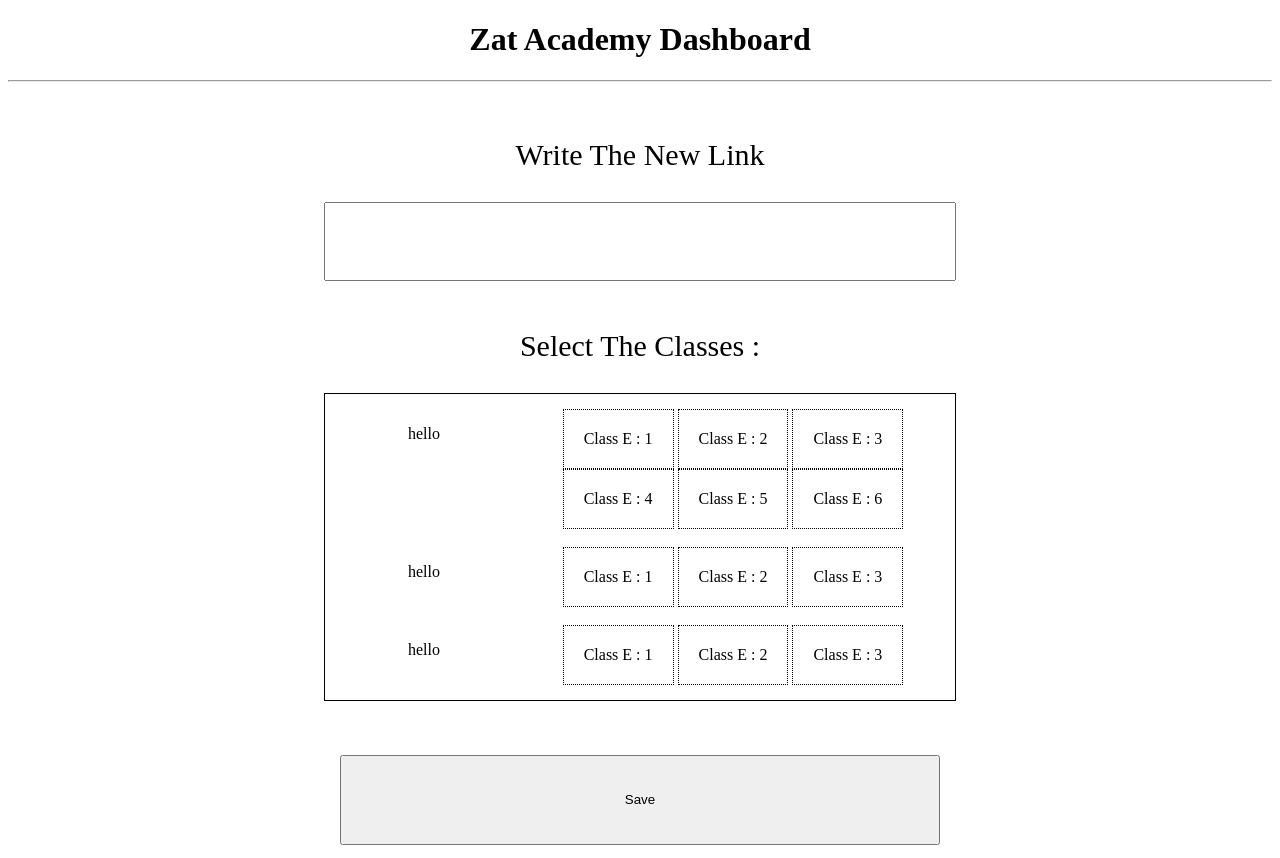
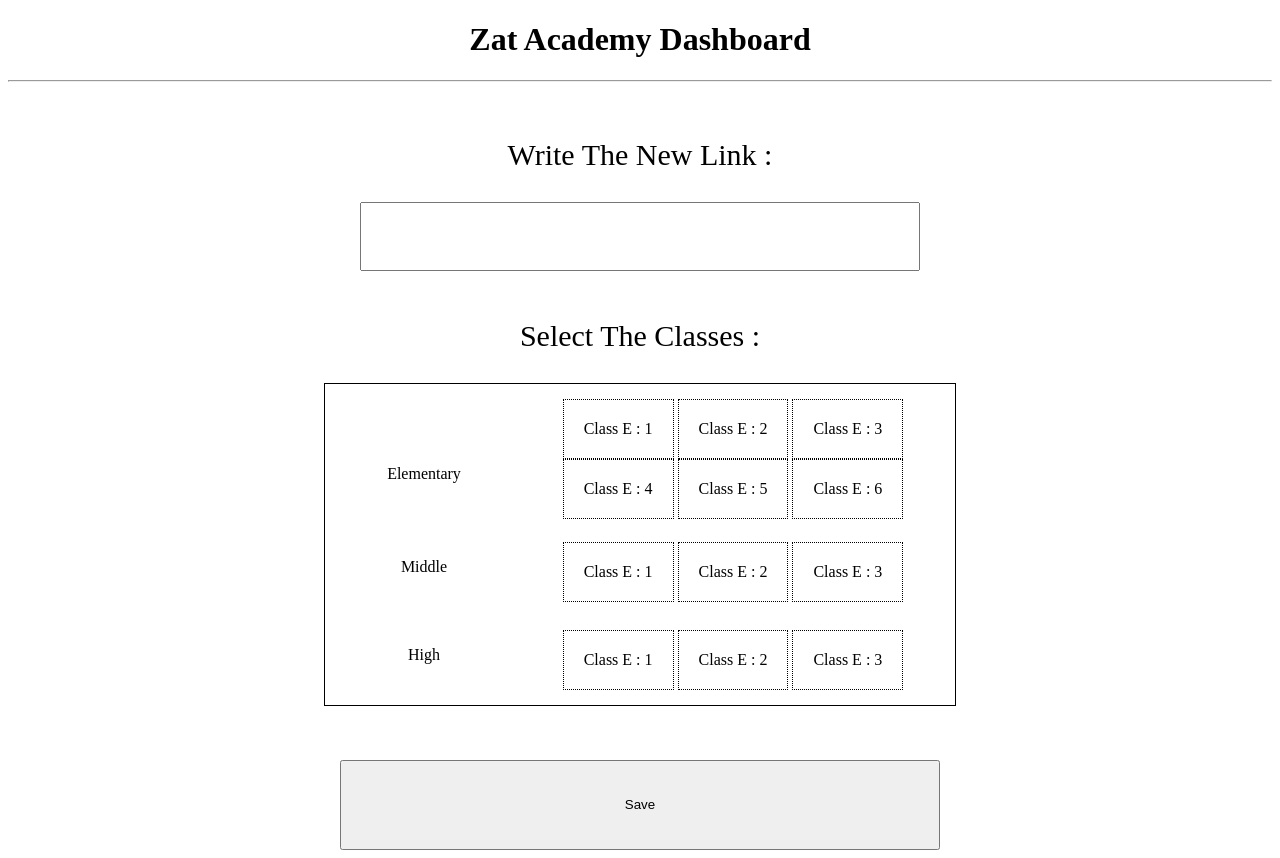
Before and after one commit to Yousefx10/StaticLinkDash, a PHP site: page /dashboard.php in a window 1280 px wide. Run offline with PHP 8.4, Linux system fonts and the light colour scheme.

Commit message:
Standard structure 2

```diff
--- a/dashboard.php
+++ b/dashboard.php
@@ -4,6 +4,8 @@
     <meta charset="utf-8"/>
     <title>That Academy</title>
     <link rel="icon" href="icon.png"/>
+    <meta name="viewport" content="width=device-width, initial-scale=0.9">
+
 
     <style>
         .SchoolClass
@@ -14,6 +16,8 @@
         .SchoolClass:hover
         {
             border: 1px solid blue;
+            background-color: #92a196;
+            color:white;
         }
 
         button
@@ -32,8 +36,8 @@
         <hr/><br/>
 
 
-        <p class="fontP"> Write The New Link</p>
-        <input type="text" style="padding: 30px;width:45%"/>
+        <p class="fontP"> Write The New Link :</p>
+        <input type="text" style="padding: 25px;width:40%"/>
 
         <br/><br/>
 
@@ -42,12 +46,13 @@
 
 <div style="width:600px;margin:auto;border:1px solid #000;padding:15px">
     <!--  -->
-    <div style="float:left;width:28%;">
+    <div style="float:left;width:28%;height:125px">
 
-    <p>hello</p>
+    <p style="padding-top:50px">Elementary</p>
+
     </div>
     <!--  -->
-    <div style="float:right;width:69%;">
+    <div style="float:right;width:69%;height:125px">
     <span class="SchoolClass">Class E : 1</span>
     <span class="SchoolClass">Class E : 2</span>
     <span class="SchoolClass">Class E : 3</span>
@@ -61,12 +66,12 @@
     <!--  -->
 
     <!--  -->
-    <div style="float:left;width:28%;">
+    <div style="float:left;width:28%;height:70px">
 
-    <p>hello</p>
+    <p>Middle</p>
     </div>
     <!--  -->
-    <div style="float:right;width:69%;">
+    <div style="float:right;width:69%;height:70px">
     <span class="SchoolClass">Class E : 1</span>
     <span class="SchoolClass">Class E : 2</span>
     <span class="SchoolClass">Class E : 3</span>
@@ -78,7 +83,7 @@
     <!--  -->
     <div style="float:left;width:28%;">
 
-    <p>hello</p>
+    <p>High</p>
     </div>
     <!--  -->
     <div style="float:right;width:69%;">
```
